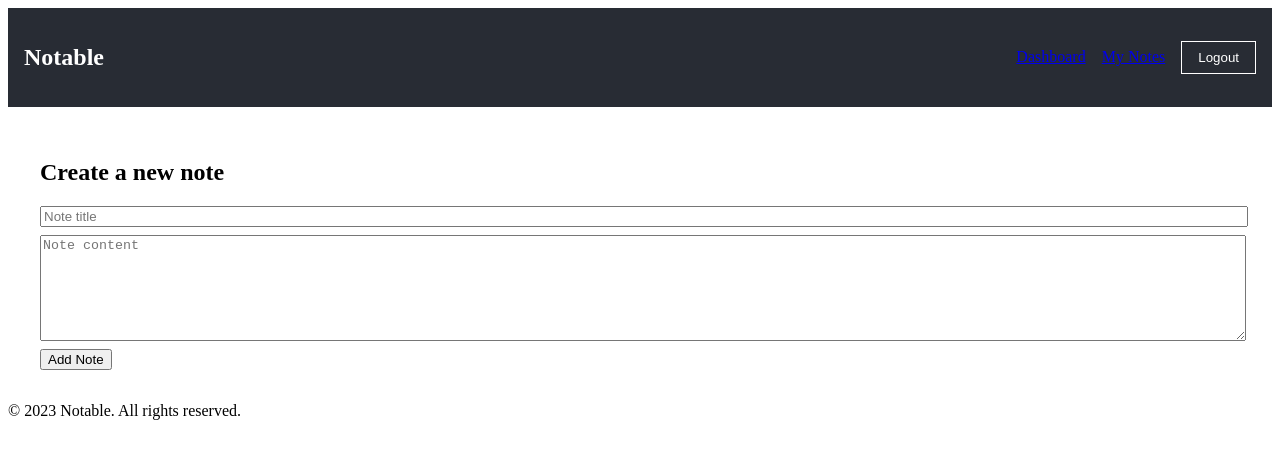
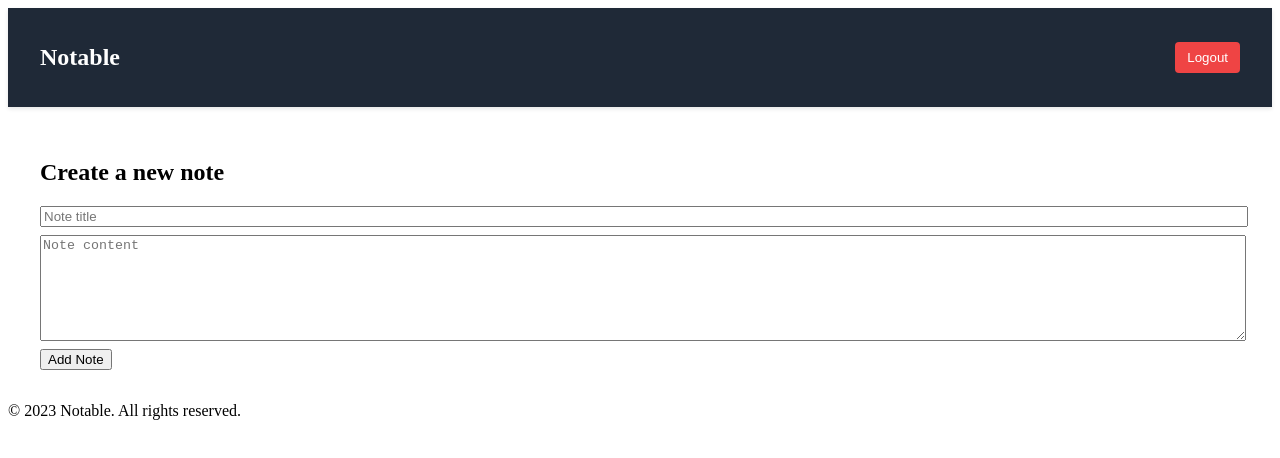
Before and after one commit to melmuya/Notable, a React (Vite) app in the folder frontend/: page /new-note in a window 1280 px wide. Shown: the top 458 px of the page. Built offline with nearby package versions, Linux system fonts and the light colour scheme; sample sign-in values are in the browser's storage.

Commit message:
Refactor and style Navbar for visual consistency with dashboard layout

```diff
--- /dev/null
+++ b/frontend/src/components/Navbar.css
@@ -0,0 +1,49 @@
+/* Navbar.css */
+
+.navbar {
+  padding: 1rem 2rem;
+  background-color: #1f2937; /* dark gray-blue */
+  color: #ffffff;
+  display: flex;
+  justify-content: space-between;
+  align-items: center;
+  box-shadow: 0 2px 4px rgba(0, 0, 0, 0.1);
+}
+
+.navbar-brand {
+  font-size: 1.5rem;
+  font-weight: bold;
+  color: #ffffff;
+}
+
+.navbar-links {
+  display: flex;
+  gap: 1rem;
+  align-items: center;
+}
+
+.navbar-link {
+  color: #ffffff;
+  text-decoration: none;
+  padding: 0.5rem 0.75rem;
+  transition: background-color 0.2s ease;
+  border-radius: 4px;
+}
+
+.navbar-link:hover {
+  background-color: rgba(255, 255, 255, 0.1);
+}
+
+.navbar-button {
+  background-color: #ef4444; /* red */
+  border: none;
+  color: white;
+  padding: 0.5rem 0.75rem;
+  border-radius: 4px;
+  cursor: pointer;
+  transition: background-color 0.2s ease;
+}
+
+.navbar-button:hover {
+  background-color: #dc2626;
+}
--- a/frontend/src/components/Navbar.jsx
+++ b/frontend/src/components/Navbar.jsx
@@ -1,5 +1,5 @@
-// src/components/Navbar.jsx
 import { Link, useNavigate } from 'react-router-dom';
+import './Navbar.css';
 
 const Navbar = () => {
   const navigate = useNavigate();
@@ -10,38 +10,15 @@ const Navbar = () => {
   };
 
   return (
-    <nav style={styles.nav}>
-      <h2>Notable</h2>
-      <div style={styles.links}>
-        <Link to="/dashboard">Dashboard</Link>
-        <Link to="/notes">My Notes</Link>
-        <button onClick={handleLogout} style={styles.button}>Logout</button>
+    <nav className="navbar">
+      <h2 className="navbar-brand">Notable</h2>
+      <div className="navbar-links">
+        {/* <Link to="/dashboard" className="navbar-link">Dashboard</Link>
+        <Link to="/notes" className="navbar-link">My Notes</Link> */}
+        <button onClick={handleLogout} className="navbar-button">Logout</button>
       </div>
     </nav>
   );
 };
 
-const styles = {
-  nav: {
-    padding: '1rem',
-    background: '#282c34',
-    color: '#fff',
-    display: 'flex',
-    justifyContent: 'space-between',
-    alignItems: 'center',
-  },
-  links: {
-    display: 'flex',
-    gap: '1rem',
-    alignItems: 'center',
-  },
-  button: {
-    background: 'transparent',
-    border: '1px solid white',
-    color: 'white',
-    padding: '0.5rem 1rem',
-    cursor: 'pointer',
-  },
-};
-
 export default Navbar;
--- a/frontend/src/pages/Dashboard.css
+++ b/frontend/src/pages/Dashboard.css
@@ -1,7 +1,38 @@
+/* Dashboard.css */
+
 .dashboard-container {
   padding: 2rem;
   max-width: 1000px;
   margin: 0 auto;
+  font-family: 'Segoe UI', Tahoma, Geneva, Verdana, sans-serif;
+}
+
+.header-section {
+  display: flex;
+  justify-content: space-between;
+  align-items: center;
+  margin-bottom: 1.5rem;
+}
+
+.create-note-button {
+  padding: 0.5rem 1rem;
+  background-color: #007bff;
+  border: none;
+  border-radius: 6px;
+  color: white;
+  font-size: 1rem;
+  cursor: pointer;
+  text-decoration: none;
+  transition: background-color 0.3s ease;
+}
+
+.create-note-button:hover {
+  background-color: #0056b3;
+}
+
+.notes-info {
+  margin-bottom: 1rem;
+  color: #333;
 }
 
 .notes-list {
@@ -23,4 +54,9 @@
 .note-card a {
   color: #007bff;
   text-decoration: none;
+  font-weight: bold;
 }
+
+.note-card a:hover {
+  text-decoration: underline;
+}
--- a/frontend/src/pages/Dashboard.jsx
+++ b/frontend/src/pages/Dashboard.jsx
@@ -1,10 +1,10 @@
-import React, { useEffect, useState} from 'react'
+import React, { useEffect, useState } from 'react'
 import Navbar from '../components/Navbar'
 import axiosInstance from '../api/axios'
 import { Link } from 'react-router-dom'
+import './Dashboard.css'
 
 const Dashboard = () => {
-
   const [notes, setNotes] = useState([])
   const [error, setError] = useState("")
 
@@ -25,37 +25,35 @@ const Dashboard = () => {
   return (
     <>
       <Navbar />
-        <Link to="/new-note">
-            <button>
-                Create New Note
-            </button>
+      <div className="dashboard-container">
+        <div className="header-section">
+          <h2>Your Notes</h2>
+          <Link to="/new-note" className="create-note-button">
+            + Create Note
           </Link>
-        <div style={{ padding: '2rem', maxWidth: '1000px', margin: '0 auto' }}>
-            <h2>Your notes</h2>
+        </div>
+
         {error && <p style={{ color: 'red' }}>{error}</p>}
-            {notes.length === 0 && <p>No notes yet</p>}
-            {notes.length === 1 && <p>you have 1 Note.</p>}
-            {notes.length > 1 && <p>You have {notes.length} notes.</p>}
-            <ul style={{ display: 'grid', gridTemplateColumns: 'repeat(auto-fit, minmax(250px, 1fr))', gap: '1rem' }}>
-                {notes.map(note => (
-                    <li key={note.id} style={{
-                    listStyle: 'none',
-                    border: '1px solid #ddd',
-                    borderRadius: '8px',
-                    padding: '1rem',
-                    backgroundColor: '#f9f9f9',
-                    boxShadow: '0 2px 4px rgba(0,0,0,0.05)'
-                    }}>
+        {notes.length === 0 && <p className="notes-info">No notes yet</p>}
+        {notes.length === 1 && <p className="notes-info">You have 1 note.</p>}
+        {notes.length > 1 && (
+          <p className="notes-info">You have {notes.length} notes.</p>
+        )}
+
+        <ul className="notes-list">
+          {notes.map((note) => (
+            <li key={note.id} className="note-card">
               <h3>
-                        <Link to={`/note/${note.id}`} style={{ color: '#007bff', textDecoration: 'none' }}>
-                        {note.title}
-                        </Link>
+                <Link to={`/note/${note.id}`}>{note.title}</Link>
               </h3>
-                    <p>{note.content.length > 100 ? note.content.substring(0, 100) + '...' : note.content}</p>
+              <p>
+                {note.content.length > 100
+                  ? note.content.substring(0, 100) + '...'
+                  : note.content}
+              </p>
             </li>
           ))}
         </ul>
-
       </div>
     </>
   )
```
Lines whose indentation alone changed are shown as unchanged.
